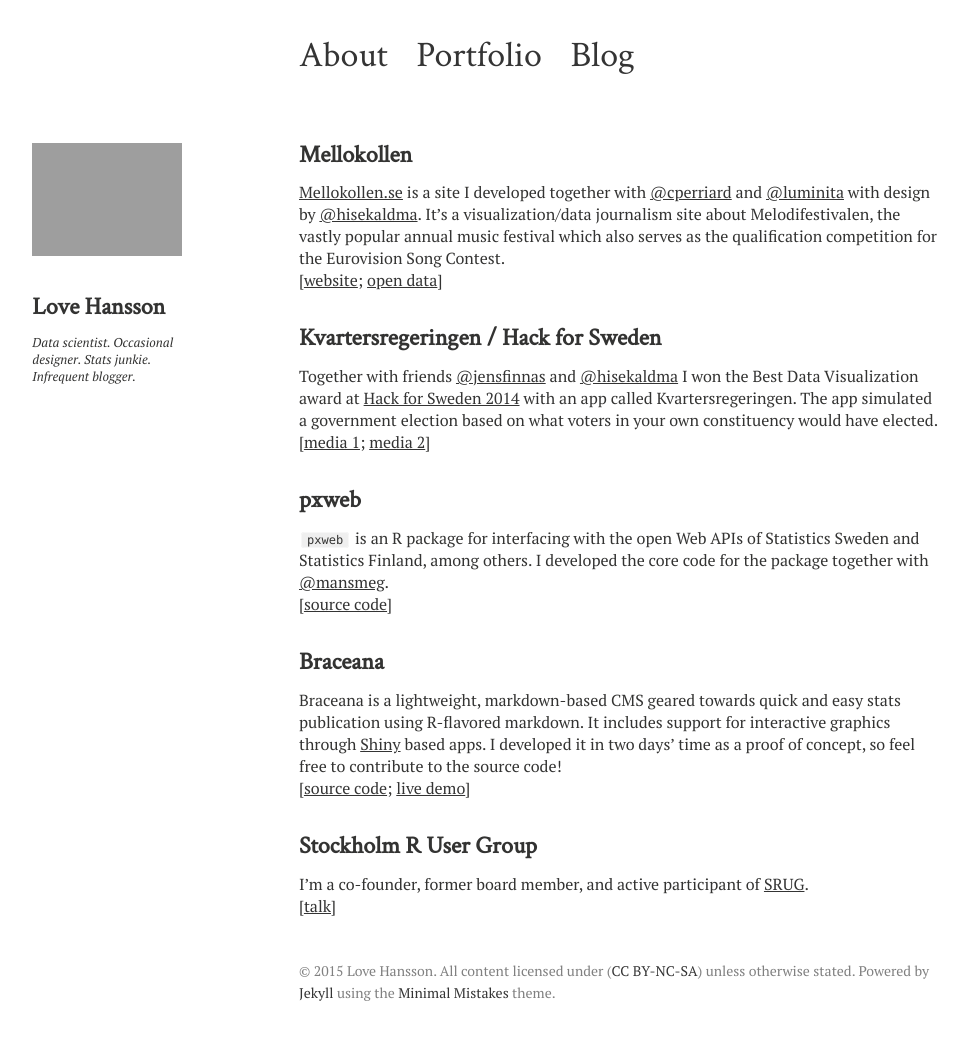
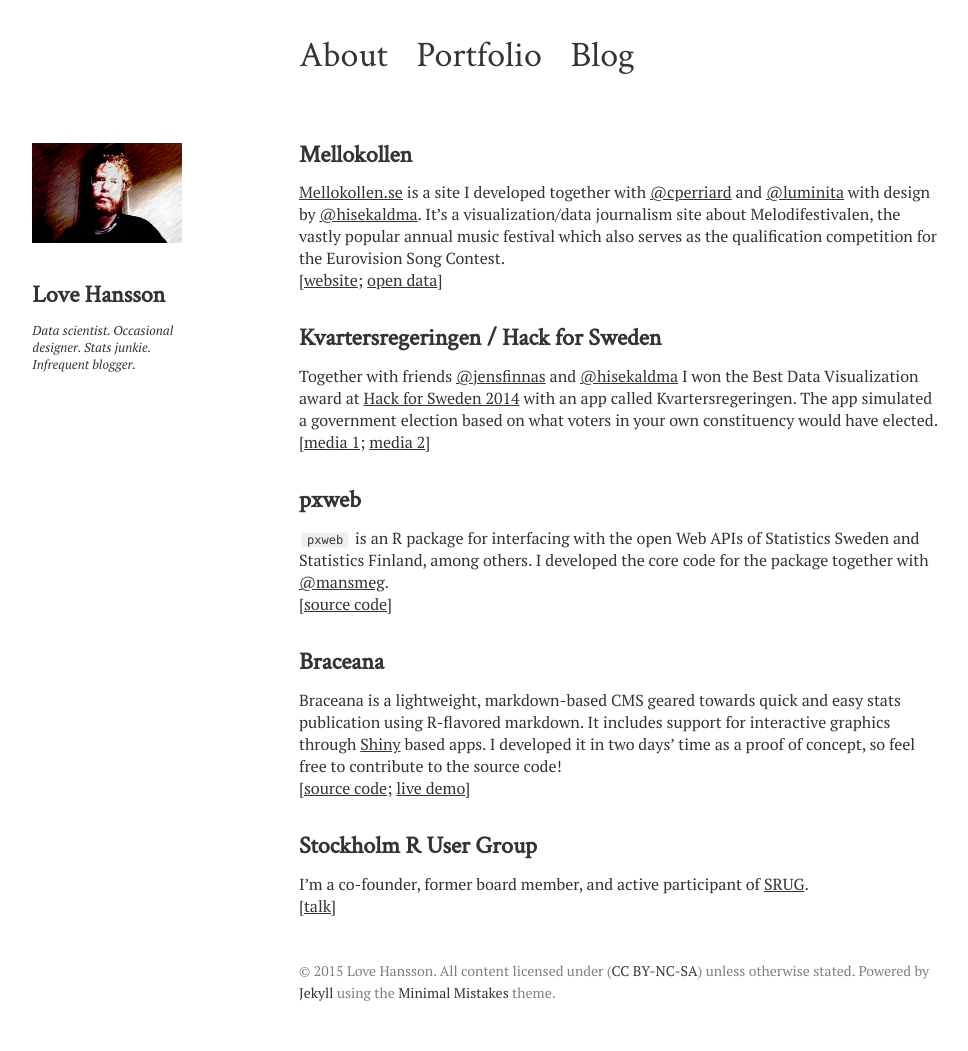
Before and after one commit to LCHansson/LCHansson.github.io, a Jekyll site: the page built from projects/index.md, in a window 1280 px wide. Shown: the whole page, without its empty margins (21-989 px from the left). Built offline with Jekyll 4.4.1, drawn with Linux system fonts in a browser that asks for light colours; nearby versions of some CDN libraries.

Commit message:
Correct filename spelling

```diff
--- a/_data/authors.yml
+++ b/_data/authors.yml
@@ -2,7 +2,7 @@
 
 LCHansson:
   name: Love Hansson
-  avatar: lchansson.png
+  avatar: lchansson.jpg
   bio: "Data scientist. Occasional designer. Stats junkie. Infrequent blogger."
   email: love.hansson@gmail.com
   disqus-shortname:
```
